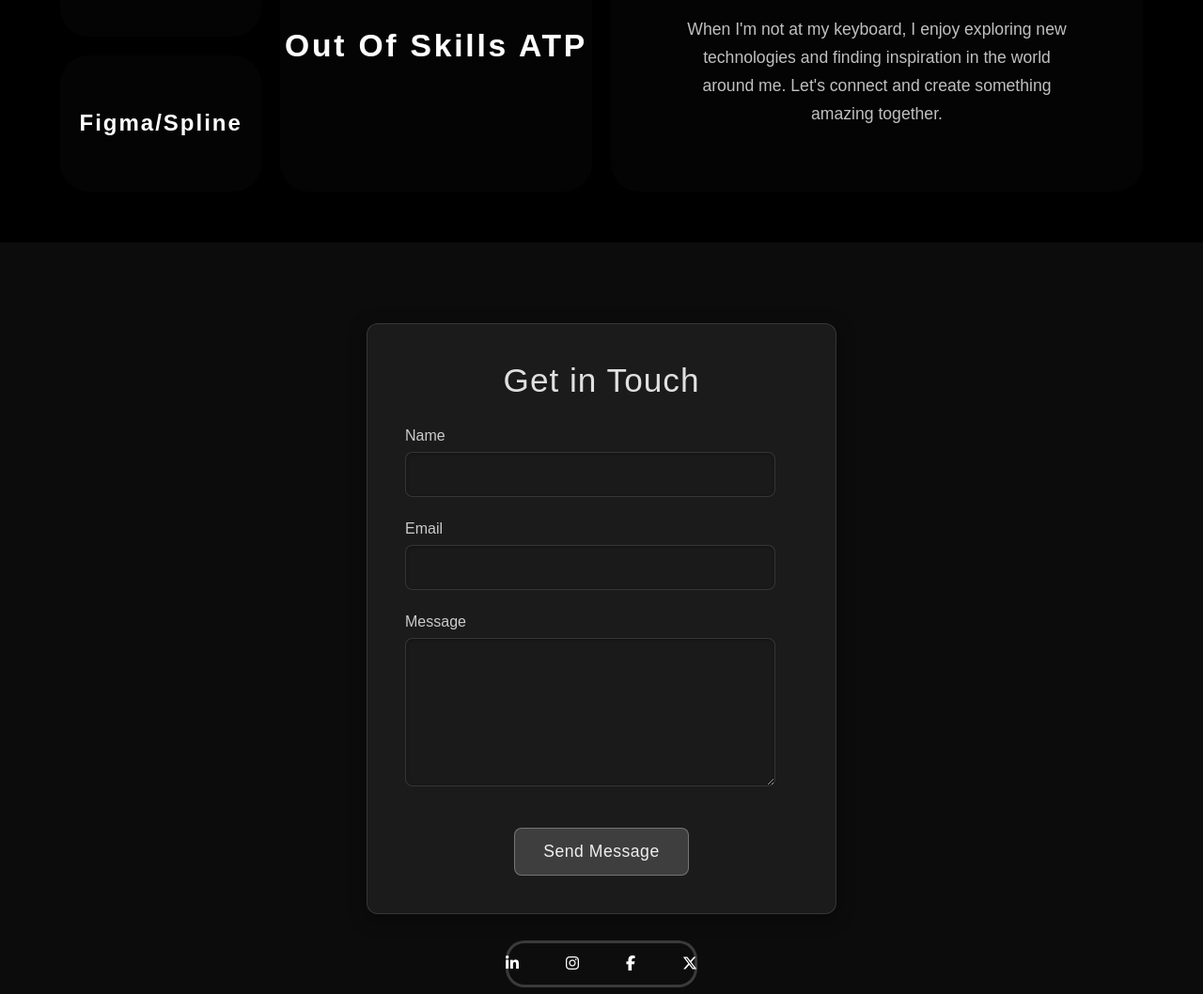
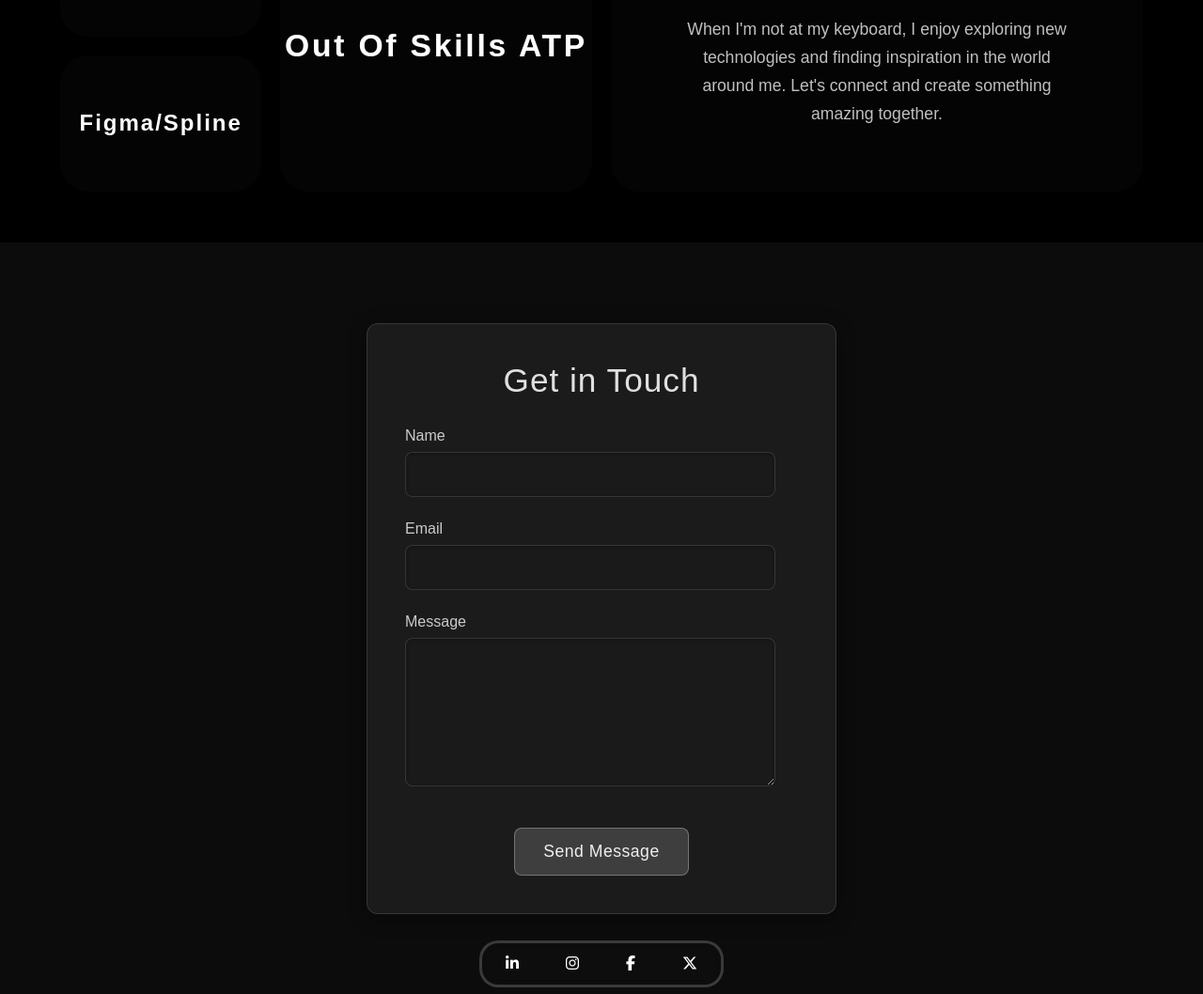
Before and after one commit to Redix967/Portfolio-1, a plain HTML site: page index.html in a window 1280 px wide. Shown: the part 2142-3200 px from the top of the page at 94% size. Drawn offline with Linux system fonts and the light colour scheme; a web font is replaced by a local one.

Commit message:
Update page4.css

```diff
--- a/page4.css
+++ b/page4.css
@@ -39,7 +39,7 @@
   background-color: rgba(18, 18, 18, 0.25);
   backdrop-filter: blur(5px);
   height: 50px;
-  width: 16%;
+  width: 260px;
 }
 
 .footer ul li a {
```
